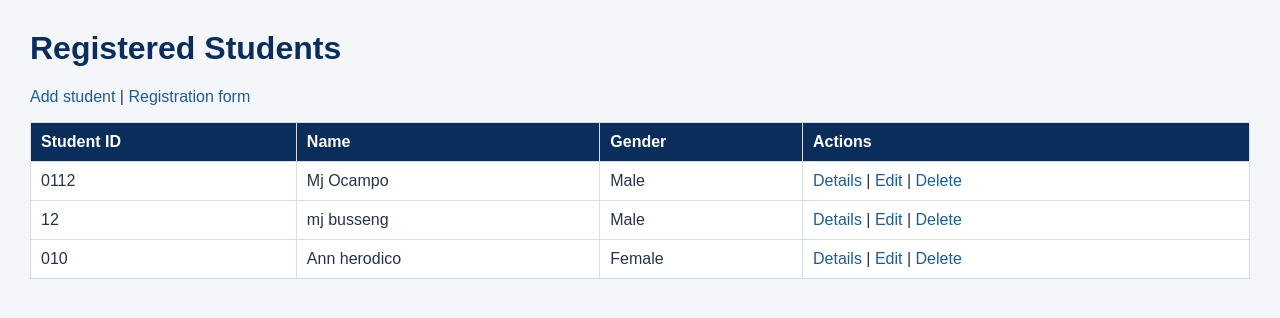
After one commit to joeyaparejado68-glitch/AparejadoMarvinJoey_CC106-djangoo, a Django app: page /registration/students/ in a window 1280 px wide. The commit adds this page. Shown: the top 318 px of the page. Run offline with Django 5.2, Linux system fonts and the light colour scheme; data comes from the database, SQL or seed files in the repository; both versions use the stored data as it was after the commit.

Commit message:
Module 7

```diff
--- a/student_management/registration/models.py
+++ b/student_management/registration/models.py
@@ -27,4 +27,4 @@ class Student(models.Model):
         max_length=20)
 
     def __str__(self):
-        return f"{self.stduent_id} - {self.first_name} - {self.last_name}"
+        return f"{self.student_id} - {self.first_name} - {self.last_name}"
--- /dev/null
+++ b/student_management/registration/static/registration/style.css
@@ -0,0 +1,45 @@
+body {
+    font-family: Arial, sans-serif;
+    background: #f4f6f9;
+    color: #263445;
+    margin: 30px;
+}
+
+h1 {
+    color: #0b2d5c;
+}
+
+a {
+    color: #1f5d91;
+    text-decoration: none;
+}
+
+a:hover {
+    text-decoration: underline;
+}
+
+table {
+    width: 100%;
+    border-collapse: collapse;
+    background: #ffffff;
+}
+
+th, td {
+    padding: 10px;
+    border: 1px solid #d5dce5;
+    text-align: left;
+}
+
+th {
+    background: #0b2d5c;
+    color: #ffffff;
+}
+
+form {
+    max-width: 500px;
+}
+
+button {
+    padding: 8px 14px;
+    cursor: pointer;
+}
--- /dev/null
+++ b/student_management/registration/templates/registration/student_list.html
@@ -0,0 +1,41 @@
+<!DOCTYPE html>
+<html>
+<head>
+    <title>Students</title>
+    {% load static %}
+    <link rel="stylesheet" href="{% static 'registration/style.css' %}">
+</head>
+<body>
+    <h1>Registered Students</h1>
+    <p>
+        <a href="{% url 'student_create' %}">Add student</a> |
+        <a href="{% url 'student_registration' %}">Registration form</a>
+    </p>
+    <table>
+        <thead>
+            <tr>
+                <th>Student ID</th>
+                <th>Name</th>
+                <th>Gender</th>
+                <th>Actions</th>
+            </tr>
+        </thead>
+        <tbody>
+            {% for student in students %}
+                <tr>
+                    <td>{{ student.student_id }}</td>
+                    <td>{{ student.first_name }} {{ student.last_name }}</td>
+                    <td>{{ student.gender }}</td>
+                    <td>
+                        <a href="{% url 'student_detail' student.pk %}">Details</a> |
+                        <a href="{% url 'student_update' student.pk %}">Edit</a> |
+                        <a href="{% url 'student_delete' student.pk %}">Delete</a>
+                    </td>
+                </tr>
+            {% empty %}
+                <tr><td colspan="4">No students registered yet.</td></tr>
+            {% endfor %}
+        </tbody>
+    </table>
+</body>
+</html>
--- a/student_management/registration/templates/registration/success.html
+++ b/student_management/registration/templates/registration/success.html
@@ -10,5 +10,6 @@
     <a href="{% url 'student_registration' %}">
         Register another student
     </a>
+    <p><a href="{% url 'student_list' %}">View registered students</a></p>
 </body>
 </html>
--- a/student_management/registration/urls.py
+++ b/student_management/registration/urls.py
@@ -3,7 +3,12 @@ from django.urls import path
 from . import views
 
 
-urlpatterns =[
-    path('',views.student_registration, name='student_registration'),
+urlpatterns = [
+    path('', views.student_registration, name='student_registration'),
     path('success/', views.registration_success, name='registration_success'),
+    path('students/', views.student_list, name='student_list'),
+    path('students/add/', views.student_create, name='student_create'),
+    path('students/<int:pk>/', views.student_detail, name='student_detail'),
+    path('students/<int:pk>/edit/', views.student_update, name='student_update'),
+    path('students/<int:pk>/delete/', views.student_delete, name='student_delete'),
 ]
--- a/student_management/registration/views.py
+++ b/student_management/registration/views.py
@@ -1,21 +1,71 @@
-from django.shortcuts import render, redirect
+from django.shortcuts import get_object_or_404, redirect, render
+
+from .forms import StudentForm
 from .models import Student
 
 
 def student_registration(request):
     if request.method == 'POST':
-        Student.objects.create(
-            student_id=request.POST.get('student_id'),
-            first_name=request.POST.get('first_name'),
-            last_name=request.POST.get('last_name'),
-            gender=request.POST.get('gender'),
-            date_of_birth=request.POST.get('date_of_birth'),
-            contact_number=request.POST.get('contact_number'),
-        )
-        return redirect('registration_success')
+        form = StudentForm(request.POST)
+        if form.is_valid():
+            form.save()
+            return redirect('registration_success')
+    else:
+        form = StudentForm()
 
-    return render(request, 'registration/registration.html')
+    return render(request, 'registration/registration.html', {'form': form})
 
 
 def registration_success(request):
     return render(request, 'registration/success.html')
+
+
+def student_list(request):
+    students = Student.objects.order_by('last_name', 'first_name')
+    return render(request, 'registration/student_list.html', {'students': students})
+
+
+def student_detail(request, pk):
+    student = get_object_or_404(Student, pk=pk)
+    return render(request, 'registration/student.detail.html', {'student': student})
+
+
+def student_create(request):
+    if request.method == 'POST':
+        form = StudentForm(request.POST)
+        if form.is_valid():
+            student = form.save()
+            return redirect('student_detail', pk=student.pk)
+    else:
+        form = StudentForm()
+
+    return render(request, 'registration/student_form.html', {
+        'form': form,
+        'title': 'Add student',
+    })
+
+
+def student_update(request, pk):
+    student = get_object_or_404(Student, pk=pk)
+    if request.method == 'POST':
+        form = StudentForm(request.POST, instance=student)
+        if form.is_valid():
+            form.save()
+            return redirect('student_detail', pk=student.pk)
+    else:
+        form = StudentForm(instance=student)
+
+    return render(request, 'registration/student_form.html', {
+        'form': form,
+        'student': student,
+        'title': 'Edit student',
+    })
+
+
+def student_delete(request, pk):
+    student = get_object_or_404(Student, pk=pk)
+    if request.method == 'POST':
+        student.delete()
+        return redirect('student_list')
+
+    return render(request, 'registration/student_confirm_delete.html', {'student': student})
```
Also changed, not shown: student_management/registration/forms.py (added, +19 -0 lines), student_management/registration/templates/registration/registration.html (+35 -33 lines), student_management/registration/templates/registration/static/style.css (added, +26 -0 lines), student_management/registration/templates/registration/student.detail.html (added, +24 -0 lines), student_management/registration/templates/registration/student_confirm_delete.html (added, +17 -0 lines), student_management/registration/templates/registration/student_form.html (added, +17 -0 lines), student_management/registration/templates/registration/style.css (added, +45 -0 lines), student_management/registration/tests.py (+59 -0 lines), student_management/db.sqlite3, 1 other file.
